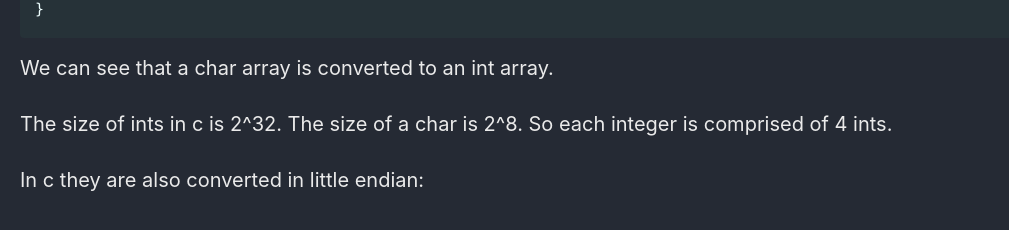
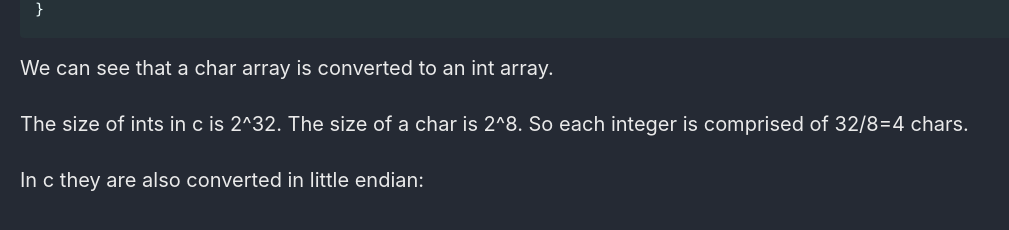
Before and after one commit to Connor-McCartney/Connor-McCartney.github.io, a Jekyll site: the page built from _pages/misc/pwn.md, in a window 1280 px wide and 900 px high, scrolled down 13070 px. Shown: the part 649-879 px from the top of the window, without its empty margins (0-1009 px from the left). Built offline with Jekyll 4.4.1, drawn with Linux system fonts in a browser that asks for light colours; cached includes are drawn as plain includes.

Commit message:
Update pwn.md

```diff
--- a/_pages/misc/pwn.md
+++ b/_pages/misc/pwn.md
@@ -564,6 +564,6 @@ unsigned long check_password(const char* p){
 
 We can see that a char array is converted to an int array.
 
-The size of ints in c is 2^32. The size of a char is 2^8. So each integer is comprised of 4 ints.
+The size of ints in c is 2^32. The size of a char is 2^8. So each integer is comprised of 32/8=4 chars.
 
 In c they are also converted in little endian:
```
